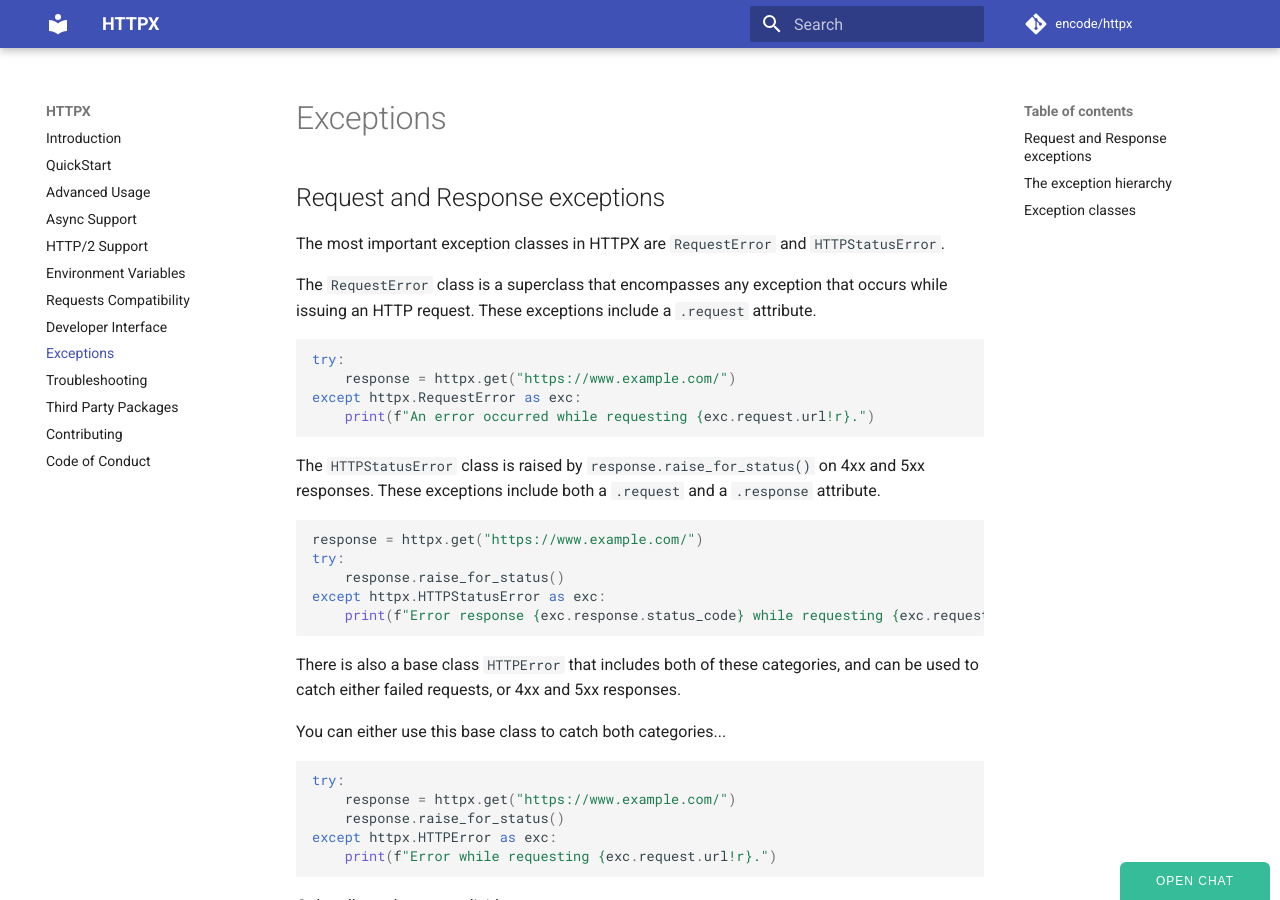
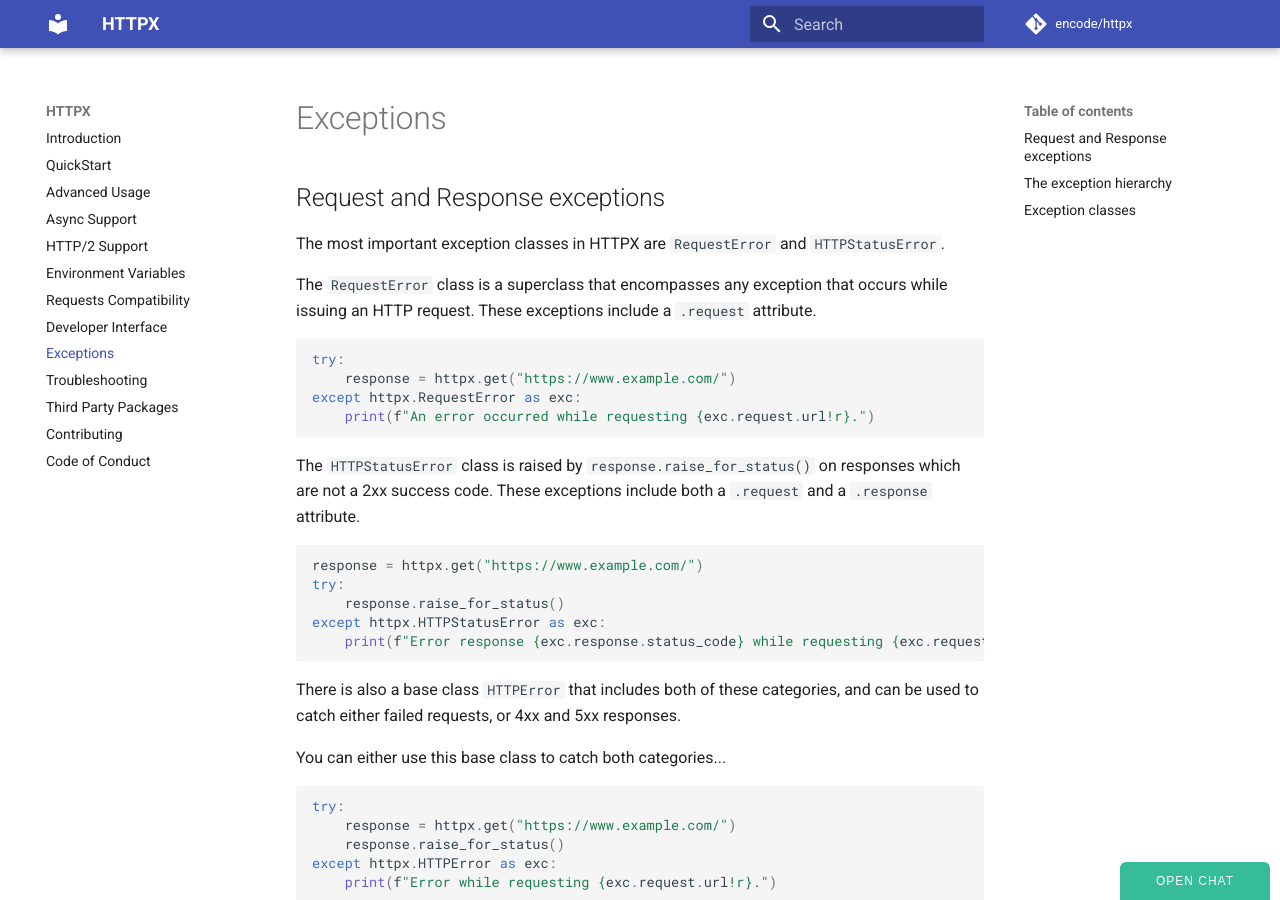
Before and after one commit to CarolinaBentrescas/httpx2, an MkDocs documentation site: the page built from docs/exceptions.md, in a window 1280 px wide and 900 px high. Built offline with MkDocs 1.6.1 and Material for MkDocs 9.7.7, drawn with Linux system fonts in a browser that asks for light colours; comment, search, counter and statistics services are not loaded.

Commit message:
Fix raise_for_status exception docs (#2159)
Closes #2126

````diff
--- a/docs/exceptions.md
+++ b/docs/exceptions.md
@@ -14,7 +14,7 @@ except httpx.RequestError as exc:
     print(f"An error occurred while requesting {exc.request.url!r}.")
 ```
 
-The `HTTPStatusError` class is raised by `response.raise_for_status()` on 4xx and 5xx responses.
+The `HTTPStatusError` class is raised by `response.raise_for_status()` on responses which are not a 2xx success code.
 These exceptions include both a `.request` and a `.response` attribute.
 
 ```python
````
